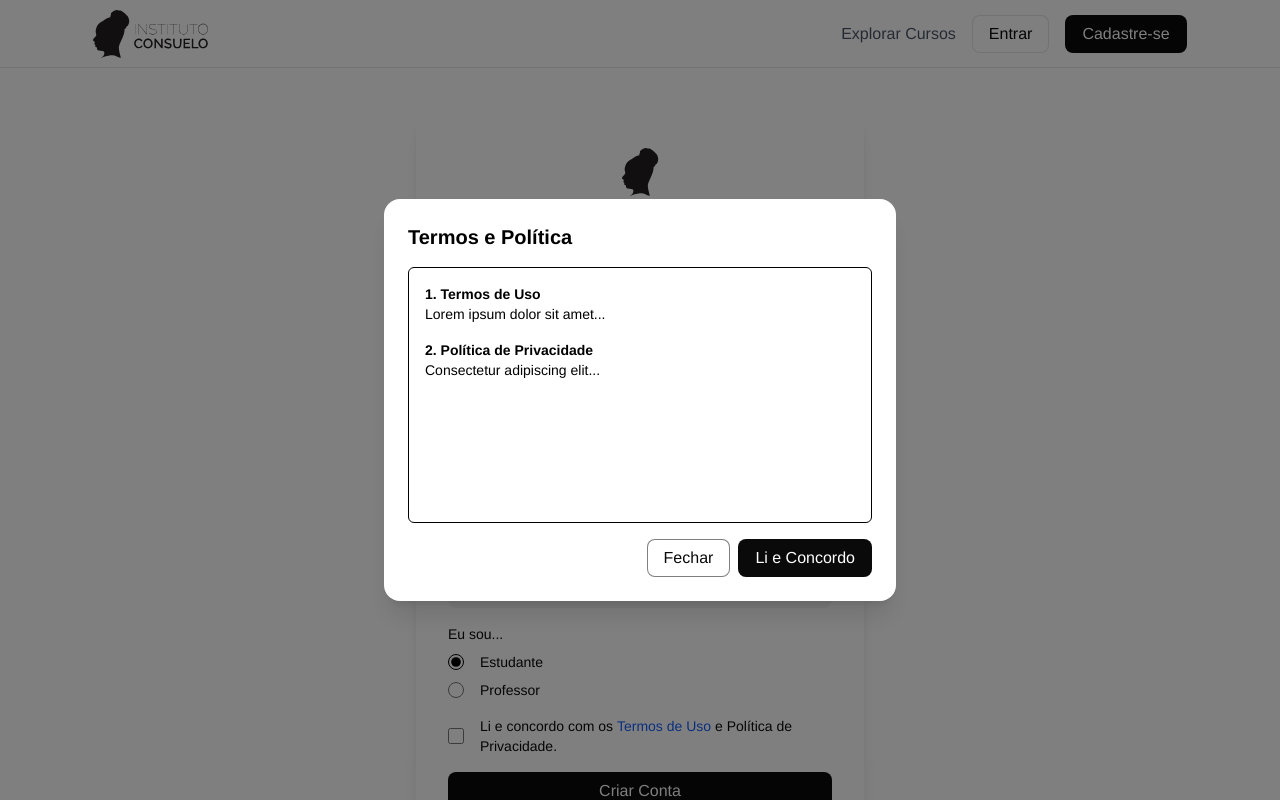
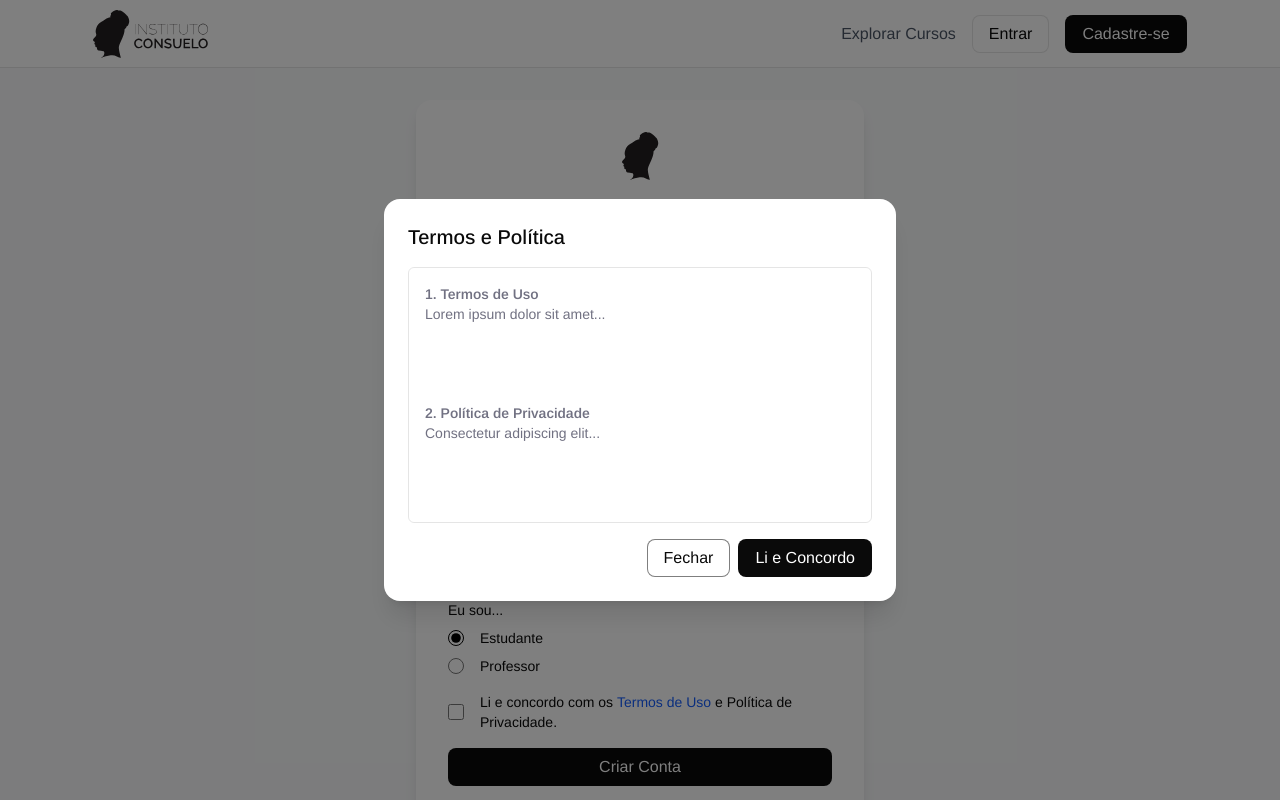
Before and after one commit to Edutech-Instituto-Consuelo/frontend, a React (Vite) app: page /register in a window 1280 px wide. Both pictures are taken after a click on the button "Termos de Uso". Shown: the top 800 px of the page. Built offline with nearby package versions, Linux system fonts and the light colour scheme.

Commit message:
corrigindo cores e espacamento da tela de cadastro

```diff
--- a/src/pages/Register/components/LoginLink.tsx
+++ b/src/pages/Register/components/LoginLink.tsx
@@ -2,11 +2,11 @@ import { Link } from "react-router-dom";
 
 export function LoginLink() {
   return (
-    <p className="text-center text-sm text-gray-600">
+    <p className="text-center text-sm black-text">
       Já possui conta?{" "}
       <Link
         to="/login"
-        className="font-medium text-blue-600 hover:text-blue-500 hover:underline"
+        className="link"
       >
         Entrar
       </Link>
--- a/src/pages/Register/components/RegisterForm.tsx
+++ b/src/pages/Register/components/RegisterForm.tsx
@@ -99,7 +99,7 @@ export function RegisterForm({ form, onSubmit, onOpenTerms }: RegisterFormProps)
         />
 
         {errors.acceptedTerms && (
-          <p className="text-xs text-red-500 mt-1">{errors.acceptedTerms.message}</p>
+          <p className="text-xs text-red mt-1">{errors.acceptedTerms.message}</p>
         )}
 
         <Button fullWidth type="submit">Criar Conta</Button>
--- a/src/pages/Register/components/RegisterHeader.tsx
+++ b/src/pages/Register/components/RegisterHeader.tsx
@@ -2,12 +2,14 @@ import simbolo from "@/assets/simbolo_black.svg";
 
 export function RegisterHeader() {
   return (
-    <div className="text-center">
-      <div className="flex justify-center mb-4">
+    <div className="grid gap-2 text-center">
+      <div className="flex justify-center pb-4">
         <img src={simbolo} alt="Logo" className="h-12 w-auto" />
       </div>
-      <h2 className="text-2xl font-bold text-gray-900">Crie sua conta</h2>
-      <p className="mt-2 text-sm text-gray-600">
+
+      <h2 className="text-base leading-6 text-neutral-900">Crie sua conta</h2>
+
+      <p className="text-sm text-neutral-600">
         Comece sua jornada de aprendizado hoje!
       </p>
     </div>
--- a/src/pages/Register/components/TeacherModal.tsx
+++ b/src/pages/Register/components/TeacherModal.tsx
@@ -10,7 +10,7 @@ export function TeacherModal({ isOpen, onClose }: TeacherModalProps) {
 
   return (
     <div className="fixed inset-0 bg-black/60 backdrop-blur-sm flex items-center justify-center p-4 z-50 animate-fade-in">
-      <div className="bg-white rounded-2xl shadow-2xl max-w-md w-full p-6 text-center space-y-4">
+      <div className="bg-white rounded-2xl shadow-2xl max-w-md w-full p-6 text-center grid gap-y-4">
 
         {/* Ícone de Relógio/Espera */}
         <div className="mx-auto flex h-16 w-16 items-center justify-center rounded-full bg-yellow-100 mb-4">
@@ -19,17 +19,17 @@ export function TeacherModal({ isOpen, onClose }: TeacherModalProps) {
           </svg>
         </div>
 
-        <h3 className="text-xl font-bold text-gray-900">
+        <h3 className="text-xl black-text">
           Solicitação Enviada!
         </h3>
 
-        <p className="text-gray-600">
+        <p className="text text-base">
           Como você selecionou o perfil de <strong>Professor</strong>, sua conta precisa passar por uma aprovação da coordenação.
         </p>
 
-        <div className="bg-gray-50 p-4 rounded-lg text-sm text-gray-600 text-left">
-          <p className="font-medium mb-1">Próximos passos:</p>
-          <ul className="list-disc pl-4 space-y-1">
+        <div className="p-4 rounded-lg text text-base text-left">
+          <p className="font-bold mb-1">Próximos passos:</p>
+          <ul className="list-disc pl-4 grid gap-y-1">
             <li>Aguarde o e-mail de confirmação.</li>
             <li>Nossa equipe validará seus dados em até 24h.</li>
           </ul>
--- a/src/pages/Register/components/TermsModal.tsx
+++ b/src/pages/Register/components/TermsModal.tsx
@@ -12,11 +12,20 @@ export function TermsModal({ isOpen, onClose, onAccept }: Props) {
   return (
     <div className="fixed inset-0 bg-black/50 flex items-center justify-center p-4 z-50 animate-fade-in">
       <div className="bg-white rounded-2xl shadow-xl max-w-lg w-full p-6 space-y-4 relative">
-        <h3 className="text-xl font-bold text-gray-900">Termos e Política</h3>
-        <div className="h-64 overflow-y-auto text-sm text-gray-600 space-y-4 pr-2 border rounded-md p-4 text-justify">
-          <p><strong>1. Termos de Uso</strong><br />Lorem ipsum dolor sit amet...</p>
-          <p><strong>2. Política de Privacidade</strong><br />Consectetur adipiscing elit...</p>
+        <h3 className="text-xl font-medium black-text">Termos e Política</h3>
+
+        <div className="h-64 overflow-y-auto text-sm text grid gap-y-4 pr-2 border border-overlay rounded-md p-4 text-justify">
+          <div>
+            <p className="font-semibold">1. Termos de Uso</p>
+            <p>Lorem ipsum dolor sit amet...</p>
+          </div>
+
+          <div>
+            <p className="font-semibold">2. Política de Privacidade</p>
+            <p>Consectetur adipiscing elit...</p>
+          </div>
         </div>
+
         <div className="flex justify-end gap-2">
           <Button variant="secondary" onClick={onClose} type="button">Fechar</Button>
           <Button onClick={onAccept} type="button">Li e Concordo</Button>
--- a/src/pages/Register/index.tsx
+++ b/src/pages/Register/index.tsx
@@ -28,8 +28,8 @@ export default function Register() {
   } = useRegisterForm();
 
   return (
-    <div className="min-h-screen flex items-center justify-center bg-gray-50 px-4 py-12">
-      <div className="max-w-md w-full bg-white rounded-2xl shadow-lg p-6 md:p-8 space-y-6 md:space-y-8">
+    <div className="flex items-center justify-center bg-neutral-25 px-4 py-8">
+      <div className="grid gap-y-6 max-w-md w-full bg-white rounded-2xl shadow-lg p-6 md:p-8">
 
         {/* DECISÃO VISUAL: Mostra Sucesso ou Formulário */}
         {isSuccess ? (
```
